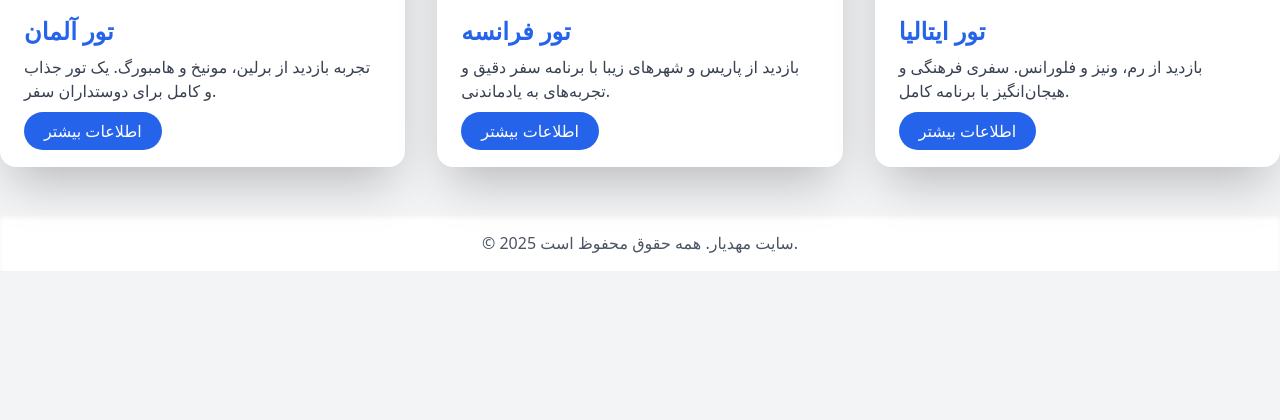
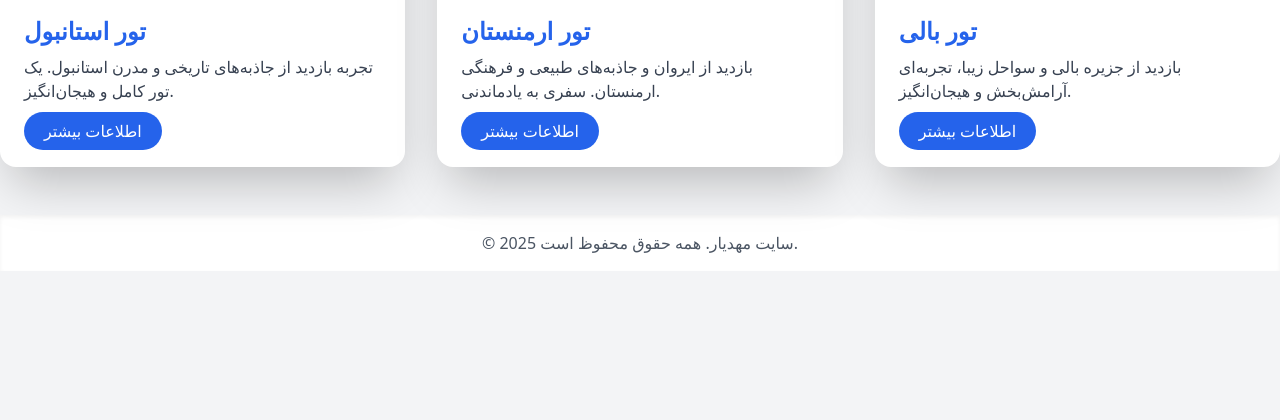
Before and after one commit to mahdiardehghanzadehh-com/mahdiardhn, a Flask app: page / in a window 1280 px wide. Shown: the part 309-729 px from the top of the page. Run offline with Flask 3, Linux system fonts and the light colour scheme; some libraries are stand-ins or nearby versions.

Commit message:
Update home.html

```diff
--- a/templates/home.html
+++ b/templates/home.html
@@ -5,10 +5,10 @@
 
     <!-- کارت ۱ -->
     <div class="bg-white rounded-2xl shadow-2xl p-6 hover:shadow-xl transition duration-500 transform hover:-translate-y-1">
-        <img src="{{ url_for('static', filename='images/photo1.jpg') }}" alt="تور آلمان" class="rounded-xl mb-4 w-full h-48 object-cover">
-        <h2 class="text-2xl font-bold text-blue-600 mb-2">تور آلمان</h2>
+        <img src="{{ url_for('static', filename='images/photo1.jpg') }}" alt="تور استانبول" class="rounded-xl mb-4 w-full h-48 object-cover">
+        <h2 class="text-2xl font-bold text-blue-600 mb-2">تور استانبول</h2>
         <p class="text-gray-700 mb-4">
-            تجربه بازدید از برلین، مونیخ و هامبورگ. یک تور جذاب و کامل برای دوستداران سفر.
+            تجربه بازدید از جاذبه‌های تاریخی و مدرن استانبول. یک تور کامل و هیجان‌انگیز.
         </p>
         <a href="https://example.com" target="_blank"
            class="bg-blue-600 text-white px-5 py-2 rounded-full hover:bg-blue-700 transition duration-300">
@@ -18,10 +18,10 @@
 
     <!-- کارت ۲ -->
     <div class="bg-white rounded-2xl shadow-2xl p-6 hover:shadow-xl transition duration-500 transform hover:-translate-y-1">
-        <img src="{{ url_for('static', filename='images/photo2.jpg') }}" alt="تور فرانسه" class="rounded-xl mb-4 w-full h-48 object-cover">
-        <h2 class="text-2xl font-bold text-blue-600 mb-2">تور فرانسه</h2>
+        <img src="{{ url_for('static', filename='images/photo2.jpg') }}" alt="تور ارمنستان" class="rounded-xl mb-4 w-full h-48 object-cover">
+        <h2 class="text-2xl font-bold text-blue-600 mb-2">تور ارمنستان</h2>
         <p class="text-gray-700 mb-4">
-            بازدید از پاریس و شهرهای زیبا با برنامه سفر دقیق و تجربه‌های به یادماندنی.
+            بازدید از ایروان و جاذبه‌های طبیعی و فرهنگی ارمنستان. سفری به یادماندنی.
         </p>
         <a href="https://example.com" target="_blank"
            class="bg-blue-600 text-white px-5 py-2 rounded-full hover:bg-blue-700 transition duration-300">
@@ -31,10 +31,10 @@
 
     <!-- کارت ۳ -->
     <div class="bg-white rounded-2xl shadow-2xl p-6 hover:shadow-xl transition duration-500 transform hover:-translate-y-1">
-        <img src="{{ url_for('static', filename='images/photo3.jpg') }}" alt="تور ایتالیا" class="rounded-xl mb-4 w-full h-48 object-cover">
-        <h2 class="text-2xl font-bold text-blue-600 mb-2">تور ایتالیا</h2>
+        <img src="{{ url_for('static', filename='images/photo3.jpg') }}" alt="تور بالی" class="rounded-xl mb-4 w-full h-48 object-cover">
+        <h2 class="text-2xl font-bold text-blue-600 mb-2">تور بالی</h2>
         <p class="text-gray-700 mb-4">
-            بازدید از رم، ونیز و فلورانس. سفری فرهنگی و هیجان‌انگیز با برنامه کامل.
+            بازدید از جزیره بالی و سواحل زیبا، تجربه‌ای آرامش‌بخش و هیجان‌انگیز.
         </p>
         <a href="https://example.com" target="_blank"
            class="bg-blue-600 text-white px-5 py-2 rounded-full hover:bg-blue-700 transition duration-300">
```
